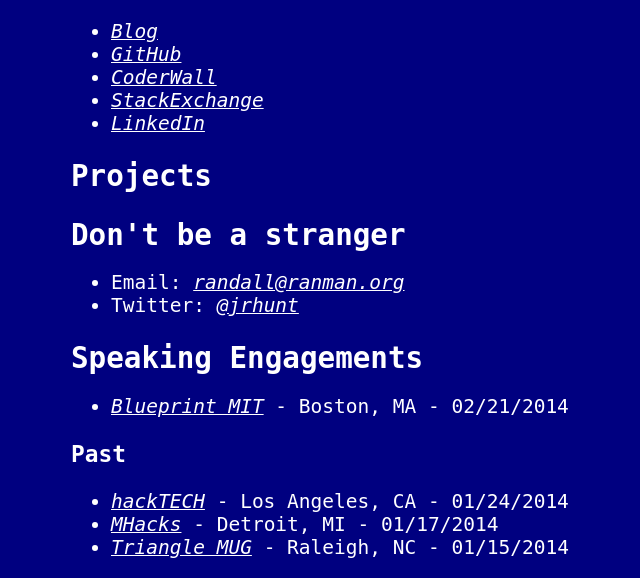
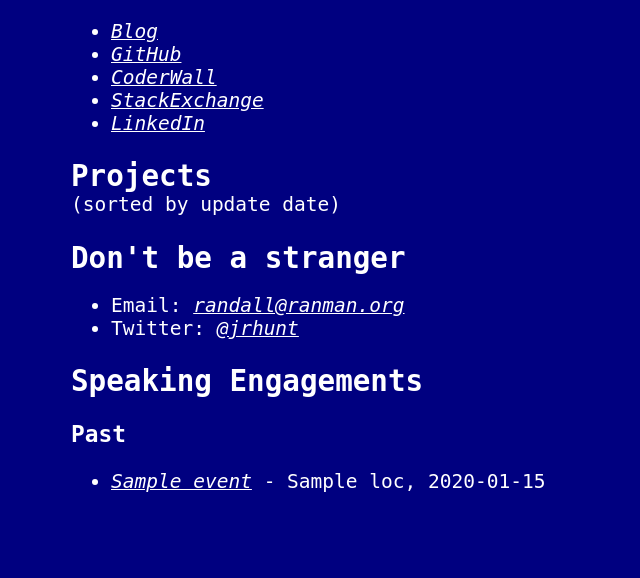
Before and after one commit to ranman/ranman.org, a Flask app: page / in a window 1280 px wide. Shown: the part 362-940 px from the top of the page, without its empty margins (329-969 px from the left). After the commit the page ends 854 px from the top, so only its background shows below. Run offline with Flask 2, Linux system fonts and the light colour scheme; a database or web service that is not in the repository returns one stand-in record (values such as "Sample title").

Commit message:
read events from database

```diff
--- a/server.py
+++ b/server.py
@@ -1,13 +1,21 @@
 from flask import Flask, render_template
 from flask.ext.pymongo import PyMongo
+from datetime import datetime
 
-app = Flask(__name__)
+app = Flask("randall")
+app.debug = True
 mongo = PyMongo(app)
 
 
 @app.route('/')
 def home_page():
-    return render_template('ranman.html')
+    events = list(mongo.db.events.find().sort("date", -1))
+    for index in range(len(events)):
+        if events[index].get('date').replace(tzinfo=None) <= datetime.now():
+            break
+    upcoming = events[:index]
+    past = events[index:]
+    return render_template('ranman.html', upcoming=upcoming, past=past)
 
 
 if __name__ == '__main__':
--- a/static/js/index.js
+++ b/static/js/index.js
@@ -21,7 +21,10 @@ window.onload = function() {
 				proj.name,
 				'</a> - ',
 				(proj.description || '')
-            ].join('')
+			].join('');
+			if (i > 9) {
+				listItem.style.display = "none";
+			}
 			container.appendChild(listItem);
 		}
 		projects.appendChild(container);
--- a/templates/ranman.html
+++ b/templates/ranman.html
@@ -22,6 +22,7 @@
 		</article>
 		<article id="projects">
 			<h2>Projects</h2>
+			(sorted by update date)
 			<ul id="projects-list">
 			</ul>
 		</article>
@@ -35,13 +36,17 @@
 		<article id="speaking">
 			<h2>Speaking Engagements</h2>
 			<ul>
-				<li><a href="http://blueprint.hackmit.org">Blueprint MIT</a> - Boston, MA - 02/21/2014</li>
+			{% for event in upcoming %}
+				<li>{% if event.href %}<a href="{{event.href}}">{% endif %}{{event.name}}{% if event.href %}</a>{% endif %} - {{event.loc.name}}, {{event.date.strftime('%Y-%m-%d')}}
+				</li>
+			{% endfor %}
 			</ul>
 			<h3>Past</h3>
 			<ul>
-				<li><a href="">hackTECH</a> - Los Angeles, CA - 01/24/2014</li>
-				<li><a href="">MHacks</a> - Detroit, MI - 01/17/2014</li>
-				<li><a href="">Triangle MUG</a> - Raleigh, NC - 01/15/2014</li>
+			{% for event in past %}
+				<li>{% if event.href %}<a href="{{event.href}}">{% endif %}{{event.name}}{% if event.href %}</a>{% endif %} - {{event.loc.name}}, {{event.date.strftime('%Y-%m-%d')}}
+				</li>
+			{% endfor %}
 			</ul>
 		</article>
 	</section>
```
Lines whose indentation alone changed are shown as unchanged.
